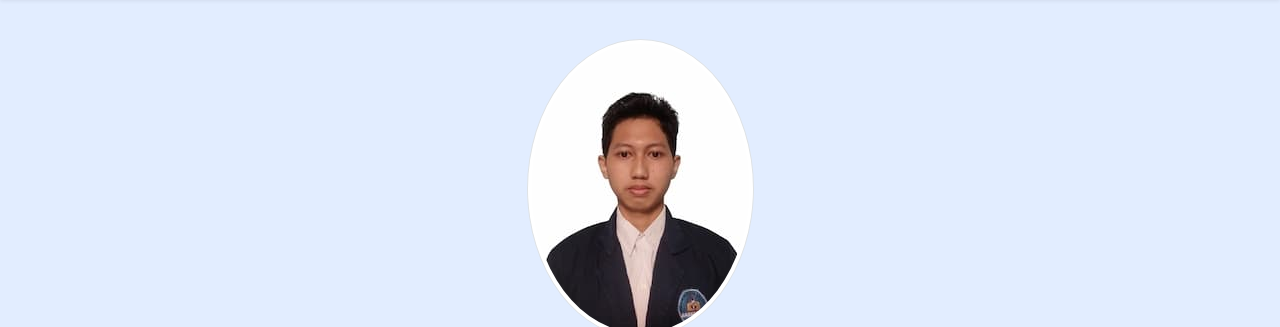
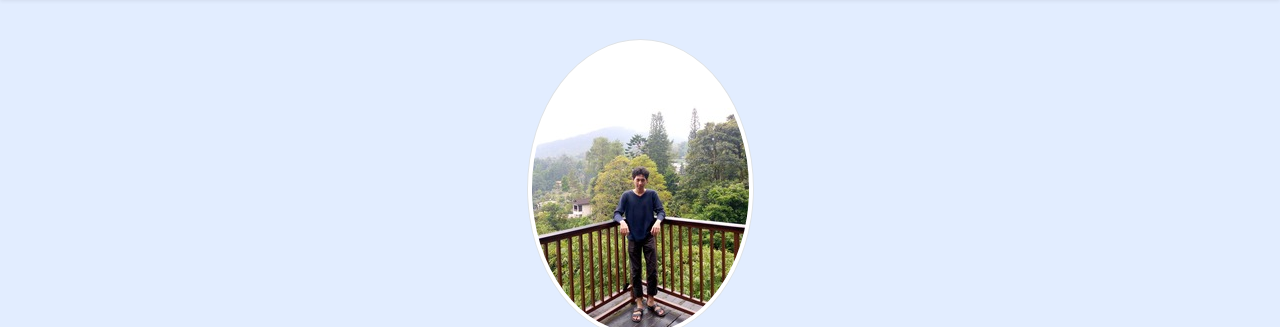
Before and after one commit to 4bib/bootsrap5-portfolio, a plain HTML site: page index.html in a window 1280 px wide. Shown: the part 57-384 px from the top of the page. Drawn offline with nearby package versions, Linux system fonts and the light colour scheme.

Commit message:
mengubah foto profil

```diff
--- a/index.html
+++ b/index.html
@@ -43,7 +43,7 @@
 
     <!-- Jumbotron -->
     <section class="jumbotron text-center">
-      <img src="Pas Foto Berwarna.jpg" alt="Baharudin Yusuf width="200" class="rounded-circle img-thumbnail" />
+      <img src="alam.jpg" alt="Baharudin Yusuf width="200" class="rounded-circle img-thumbnail" />
       <h1 class="display-4">Baharudin Yusuf</h1>
       <p class="lead">Web Developer | Content Creator</p>
       <svg xmlns="http://www.w3.org/2000/svg" viewBox="0 0 1440 320">
```
Also changed, not shown: alam.jpg (added).
